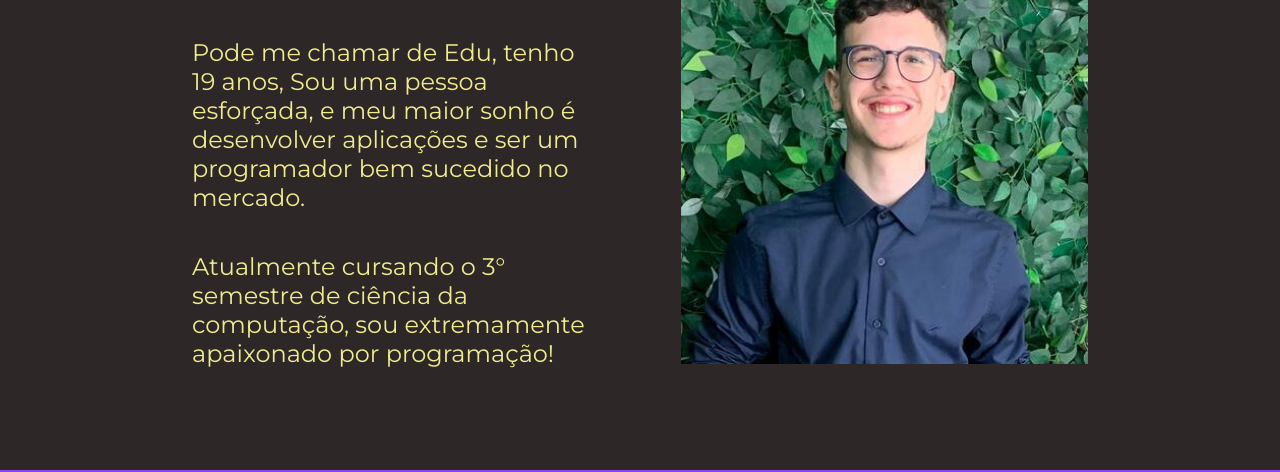
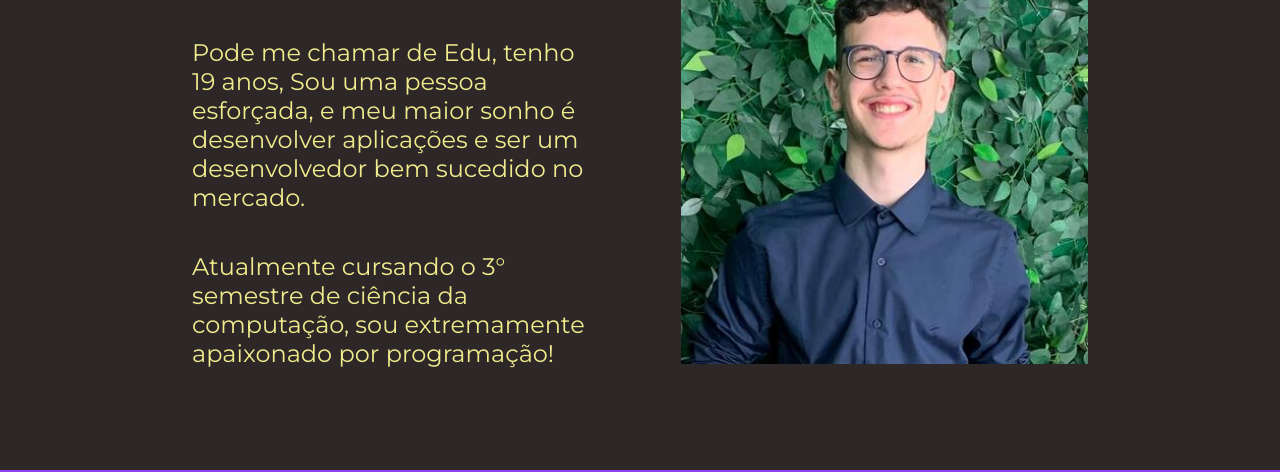
Before and after one commit to idaaalgo/portfolio, a plain HTML site: page about.html in a window 1280 px wide. Shown: the part 204-676 px from the top of the page. Drawn offline with nearby package versions, Linux system fonts and the light colour scheme.

Commit message:
Atualizando a página sobre mim

```diff
--- a/about.html
+++ b/about.html
@@ -18,7 +18,7 @@
     <main class="apresentacao">
         <section class="apresentacao__conteudo">
             <h1 class="apresentacao__conteudo__titulo">Sobre mim</h1>
-            <p class="apresentacao__conteudo__texto">Pode me chamar de Edu, tenho 19 anos, Sou uma pessoa esforçada, e meu maior sonho é desenvolver aplicações e ser um programador bem sucedido no mercado.</p>
+            <p class="apresentacao__conteudo__texto">Pode me chamar de Edu, tenho 19 anos, Sou uma pessoa esforçada, e meu maior sonho é desenvolver aplicações e ser um desenvolvedor bem sucedido no mercado.</p>
             <p class="apresentacao__conteudo__texto">Atualmente cursando o 3° semestre de ciência da computação, sou extremamente apaixonado por programação!</p>
         </section>
         <img class="apresentacao__imagem" src="./assets/portfolio.jpeg" alt="Minha foto!!">
```
